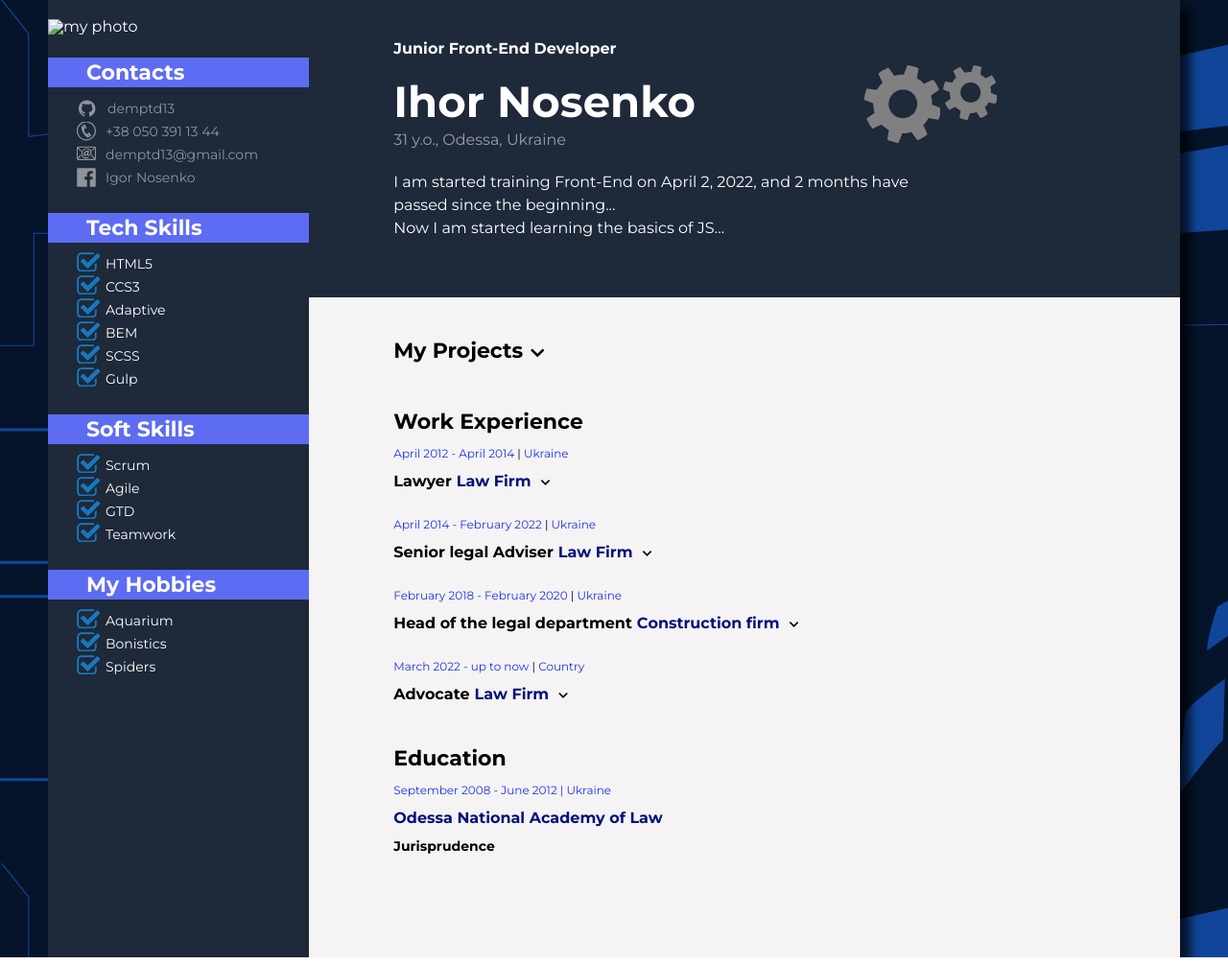
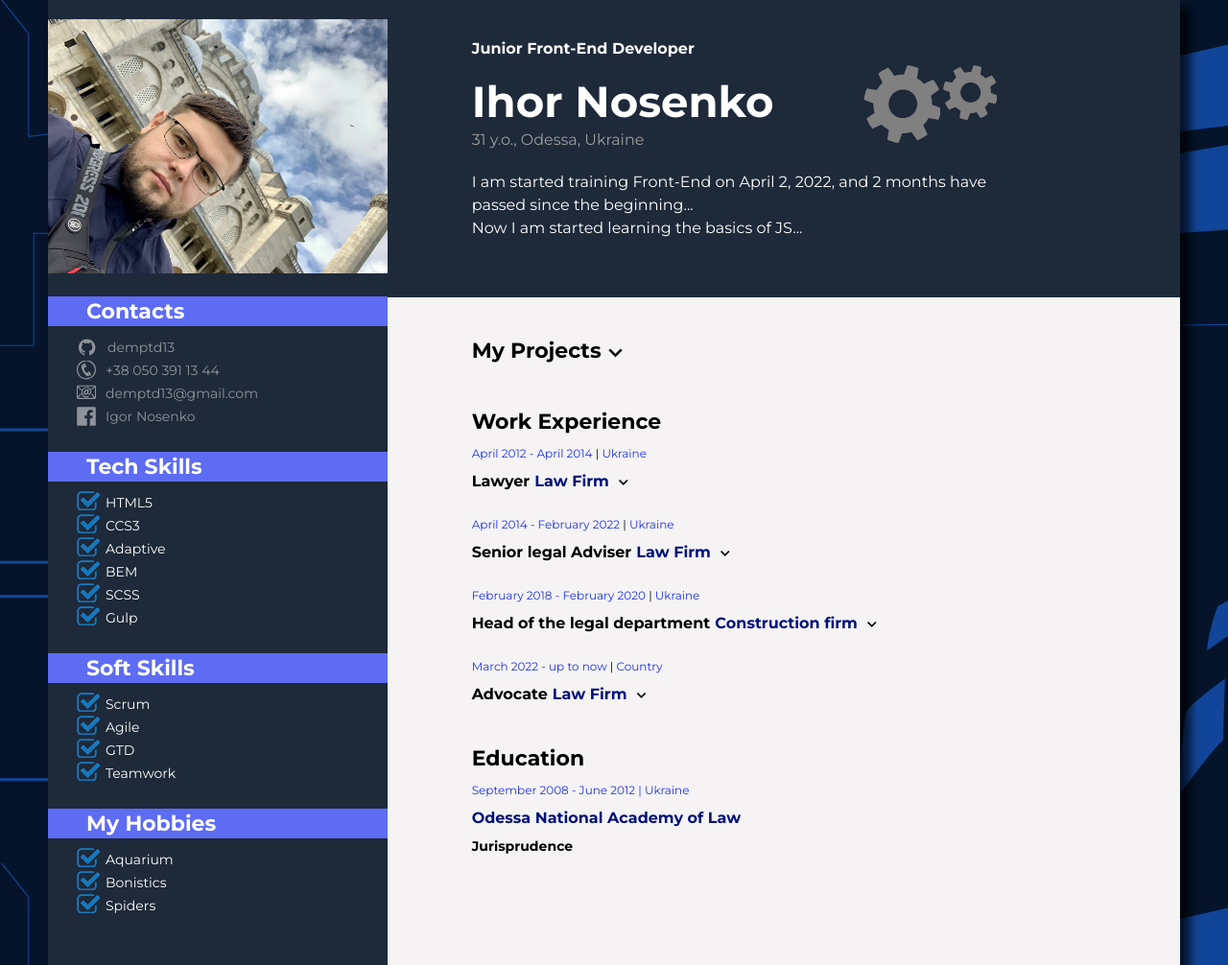
Before and after one commit to demptd13/resume, a plain HTML site: page index.html in a window 1280 px wide. Shown: the whole page at 96% size. Drawn offline with nearby package versions, Linux system fonts and the light colour scheme; the site is published under a folder, as on GitHub Pages, so addresses that start at the root find nothing.

Commit message:
Update index.html

```diff
--- a/index.html
+++ b/index.html
@@ -151,7 +151,7 @@
         </div>
         <!-- Sidebar -->
         <aside class="main__sidebar">
-            <img class="sidebar__photo" src="/src/img/my-photo.jpg" alt="my photo">
+            <img class="sidebar__photo" src="src/img/my-photo.jpg" alt="my photo">
             <div class="sidebar__inner">
                 <!-- Contacts -->
                 <h3 class="contacts__title title">Contacts</h3>
```
